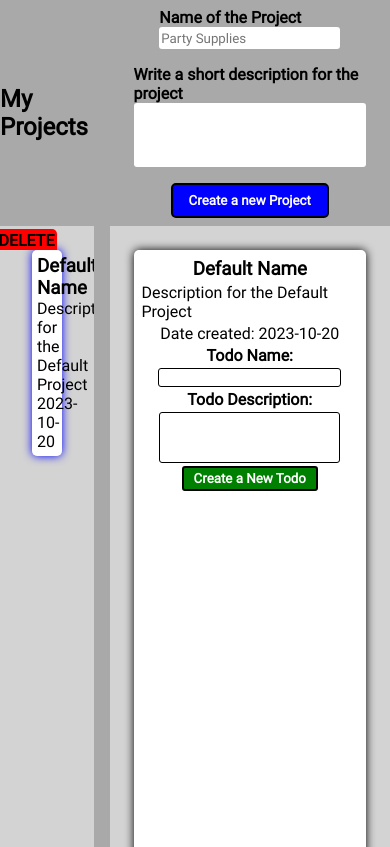
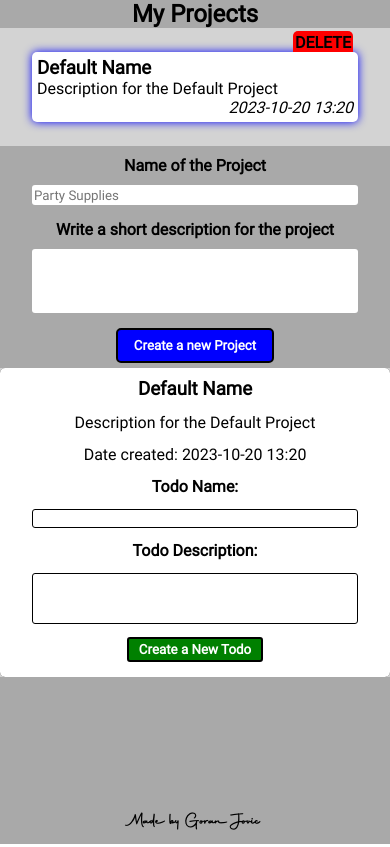
Before and after one commit to goran1010/Todo-list, a website built with webpack: page src/template.html in a window 390 px wide. Shown: the top 847 px of the page. Built offline with nearby package versions, Linux system fonts and the light colour scheme.

Commit message:
Did all the styiling and fixed scroll bar

```diff
--- a/src/scripts/project.js
+++ b/src/scripts/project.js
@@ -5,7 +5,7 @@ export default class Project {
   constructor(newProjectName, newProjectDescription) {
     this.projectName = newProjectName;
     this.projectDescription = newProjectDescription;
-    this.projectDateCreated = format(new Date(), "yyyy-MM-dd");
+    this.projectDateCreated = format(new Date(), "yyyy-MM-dd HH:mm");
     this.allTodos = [];
     this.isViewed = true;
   }
--- a/src/style.css
+++ b/src/style.css
@@ -10,15 +10,13 @@
 * {
   font-family: "Roboto", Arial, Helvetica, sans-serif;
   margin: 0;
-  box-sizing: content-box;
+  box-sizing: border-box;
 }
 button {
   font-weight: bold;
 }
 body {
   height: 100vh;
-  display: flex;
-  flex-direction: column;
 }
 textarea {
   resize: none;
@@ -27,13 +25,14 @@ label {
   font-weight: bold;
 }
 main {
+  height: 95vh;
   gap: 1rem;
-  flex: 1;
   display: grid;
   grid-template-columns: 1fr 3fr;
   background-color: darkgrey;
 }
 header {
+  height: 20vh;
   background-color: darkgray;
   display: flex;
   flex-wrap: wrap;
@@ -68,16 +67,17 @@ header input {
 }
 aside {
   background-color: lightgray;
-  display: grid;
-  grid-template-rows: 1fr 5fr;
+  height: 95vh;
 }
 .aside-upper {
   background-color: darkgray;
   display: grid;
   align-items: center;
   justify-content: center;
+  height: 20vh;
 }
 .aside-projects {
+  height: 75vh;
   overflow-y: auto;
   display: flex;
   flex-direction: column;
@@ -87,8 +87,7 @@ aside {
 }
 .right {
   background-color: lightgray;
-  display: grid;
-  grid-template-rows: 1fr 5fr;
+  height: 95vh;
 }
 .name,
 .description {
@@ -96,10 +95,12 @@ aside {
   flex-direction: column;
 }
 .content {
+  height: 75vh;
   display: flex;
+  border-radius: 5px;
   justify-content: center;
   align-items: center;
-  padding: 2rem 1.5rem;
+  overflow-y: auto;
 }
 .cards {
   display: flex;
@@ -115,7 +116,7 @@ aside {
 }
 footer {
   background-color: darkgray;
-  min-height: 2rem;
+  height: 5vh;
   display: flex;
   align-items: center;
   justify-content: center;
@@ -132,6 +133,10 @@ footer {
   display: flex;
   flex-direction: column;
   position: relative;
+}
+.project-card > div:last-child {
+  font-style: italic;
+  align-self: flex-end;
 }
 .project-card:hover {
   cursor: pointer;
@@ -208,3 +213,49 @@ footer {
   border-radius: 5px 5px 0 0;
   padding: 2px 2px 0 2px;
 }
+@media (max-width: 720px) {
+  body,
+  main,
+  aside,
+  .aside-projects,
+  .aside-upper,
+  header,
+  .content,
+  .cards,
+  .right {
+    height: auto;
+  }
+  main {
+    display: block;
+  }
+  main {
+    min-height: 95vh;
+  }
+  header {
+    padding: 0;
+    display: block;
+    text-align: center;
+  }
+  header * {
+    margin: 5px 1rem;
+  }
+  .cards {
+    padding: 0 1rem;
+    display: block;
+    text-align: center;
+  }
+  .cards * {
+    margin: 5px 0;
+  }
+  .project-header {
+    padding: 0 1rem;
+  }
+  .project-header input,
+  .project-header textarea {
+    width: 100%;
+  }
+  .project-body {
+    grid-template-columns: none;
+    padding: 0 1rem;
+  }
+}
```
Also changed, not shown: dist/app.bundle.js.
